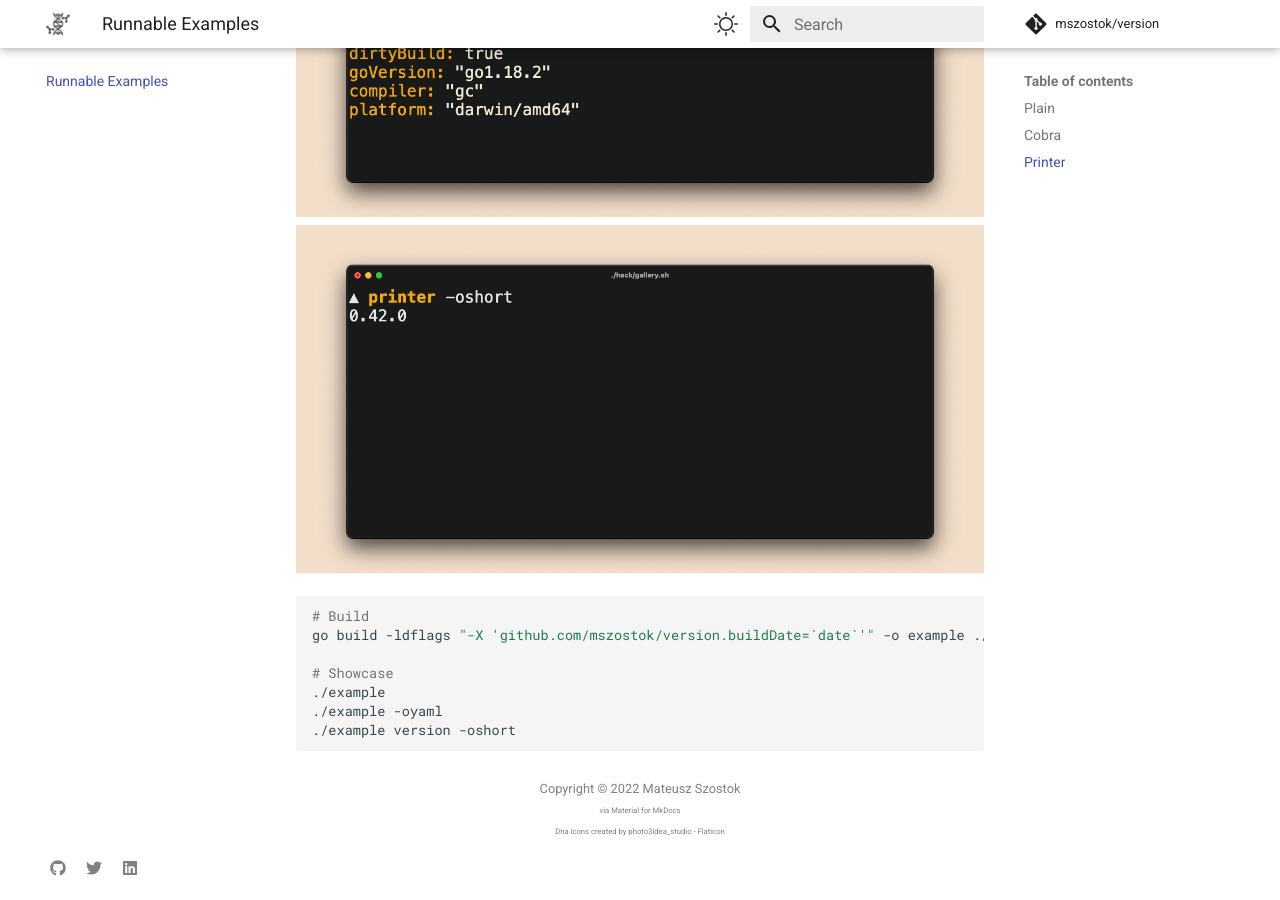
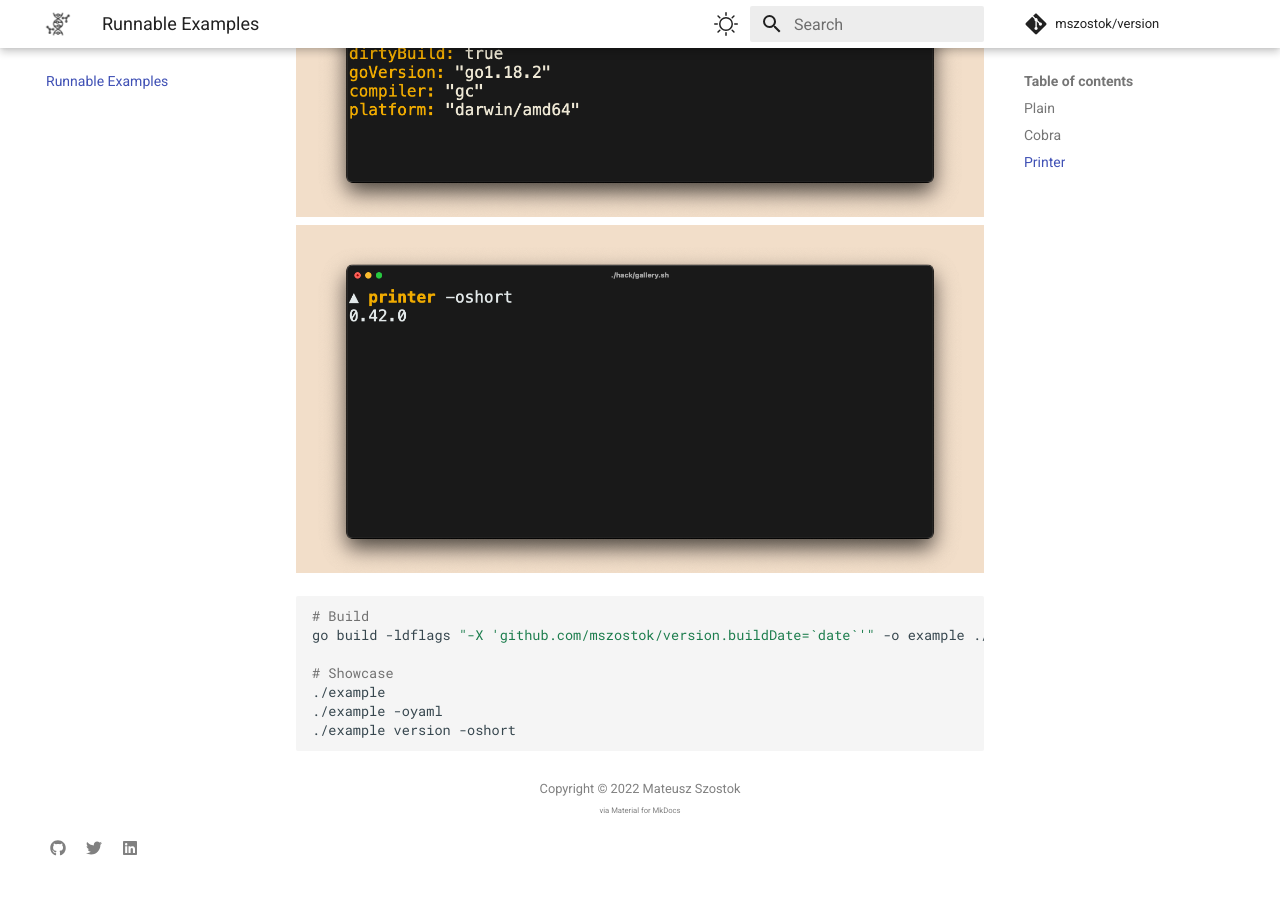
Before and after one commit to mszostok/version, an MkDocs documentation site: the page built from docs/examples.md, in a window 1280 px wide and 900 px high, scrolled down 2560 px. Built offline with MkDocs 1.6.1 and Material for MkDocs 9.7.7, drawn with Linux system fonts in a browser that asks for light colours; comment, search, counter and statistics services are not loaded.

Commit message:
Update footer, add requirements and runtime files

```diff
--- a/docs/theme/partials/footer.html
+++ b/docs/theme/partials/footer.html
@@ -12,8 +12,6 @@
 				{% endif %}
 				<a class="via" href="https://squidfunk.github.io/mkdocs-material/" target="_blank" rel="noopener">
 					via Material for MkDocs
-					<br />
-					<a class="via" href="https://www.flaticon.com/free-icons/dna" >Dna icons created by photo3idea_studio - Flaticon</a>
 				</a>
 			</div>
 			{% include "partials/social.html" %}
--- /dev/null
+++ b/requirements.txt
@@ -0,0 +1,2 @@
+mkdocs==1.3.0
+mkdocs-material==8.2.15
--- /dev/null
+++ b/runtime.txt
@@ -0,0 +1 @@
+3.7
```
